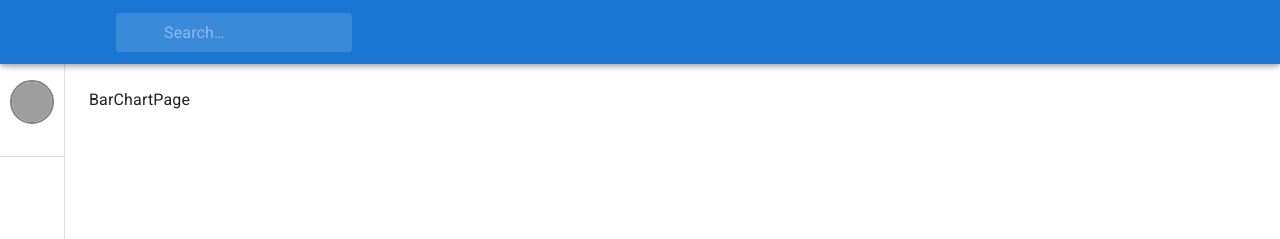
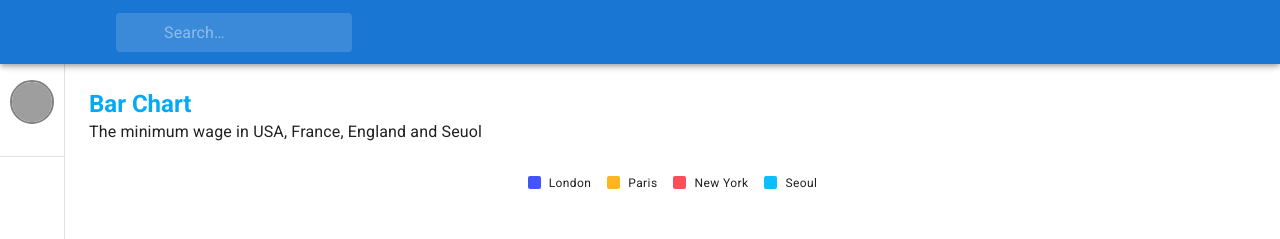
Before and after one commit to Mahmoud-Refaat07/admin-dashboard, a React (Vite) app: page /bar in a window 1280 px wide. Shown: the top 239 px of the page. Built offline with nearby package versions, Linux system fonts and the light colour scheme; grey boxes are pictures that could not be loaded; some icons are missing; a web font is replaced by a local one.

Commit message:
implemented bar chart page

```diff
--- a/package.json
+++ b/package.json
@@ -18,6 +18,7 @@
     "@fullcalendar/react": "^6.1.20",
     "@mui/icons-material": "^7.3.9",
     "@mui/material": "^7.3.9",
+    "@mui/x-charts": "^8.28.0",
     "@mui/x-data-grid": "^8.27.5",
     "@mui/x-data-grid-generator": "^8.27.5",
     "react": "^19.2.4",
--- a/src/pages/BarChartPage.tsx
+++ b/src/pages/BarChartPage.tsx
@@ -1,5 +1,83 @@
+import { BarChart } from "@mui/x-charts/BarChart";
+import UpperTitles from "../components/UpperTitles";
+
 const BarChartPage = () => {
-  return <div>BarChartPage</div>;
+  const dataset = [
+    {
+      london: 1000,
+      paris: 1200,
+      newYork: 1500,
+      seoul: 800,
+    },
+    {
+      london: 1200,
+      paris: 1400,
+      newYork: 1600,
+      seoul: 900,
+    },
+    {
+      london: 1300,
+      paris: 1400,
+      newYork: 1500,
+      seoul: 1200,
+    },
+    {
+      london: 54,
+      paris: 56,
+      newYork: 92,
+      seoul: 73,
+    },
+    {
+      london: 57,
+      paris: 69,
+      newYork: 92,
+      seoul: 99,
+    },
+    {
+      london: 60,
+      paris: 63,
+      newYork: 103,
+      seoul: 144,
+    },
+    {
+      london: 59,
+      paris: 60,
+      newYork: 105,
+      seoul: 319,
+    },
+    {
+      london: 65,
+      paris: 60,
+      newYork: 106,
+      seoul: 249,
+    },
+    {
+      london: 51,
+      paris: 51,
+      newYork: 95,
+      seoul: 131,
+    },
+  ];
+  return (
+    <>
+      <UpperTitles
+        title="Bar Chart"
+        subTitle="The minimum wage in USA, France, England and Seuol"
+      />
+      <BarChart
+        sx={{ width: "100%", height: "100%" }}
+        dataset={dataset}
+        xAxis={[{ data: ["2022", "2023", "2024"] }]}
+        series={[
+          { dataKey: "london", label: "London" },
+          { dataKey: "paris", label: "Paris" },
+          { dataKey: "newYork", label: "New York" },
+          { dataKey: "seoul", label: "Seoul" },
+        ]}
+        height={500}
+      />
+    </>
+  );
 };
 
 export default BarChartPage;
```
Also changed, not shown: 1 other file (tests, documents, lock files or other folders).
